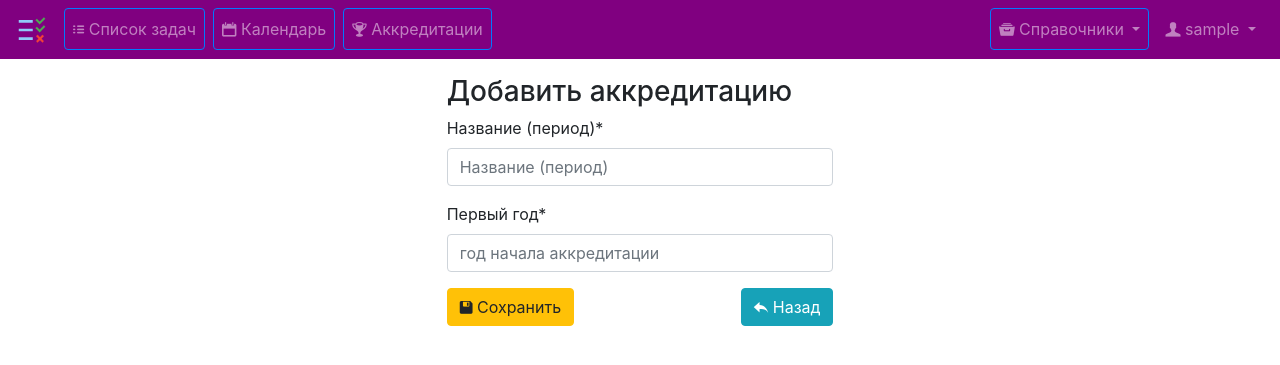
After one commit to Tur-4000/planer, a Django app: page /accredit/add/ in a window 1280 px wide. The commit adds this page. Shown: the top 365 px of the page. Run offline with Django 3.2, Linux system fonts and the light colour scheme; the visitor is signed in with stand-in values (Sample User, id 1); some libraries are stand-ins or nearby versions.

Commit message:
добавление аккредитации

```diff
--- a/planer/forms.py
+++ b/planer/forms.py
@@ -3,7 +3,7 @@ import datetime
 from django import forms
 from django.core.exceptions import ValidationError
 
-from .models import TodoList, Category, Employees, Referats
+from .models import TodoList, Category, Employees, Referats, Accredits
 
 
 class TaskForm(forms.ModelForm):
@@ -84,3 +84,14 @@ class ReferatForm(forms.ModelForm):
             'title': forms.TextInput(attrs={'placeholder': 'Название'}),
             'for_doctor': forms.CheckboxInput()
         }
+
+
+class AccreditForm(forms.ModelForm):
+
+    class Meta:
+        model = Accredits
+        fields = ['title', 'first_year']
+        widgets = {
+            'title': forms.TextInput(attrs={'placeholder': 'Название (период)'}),
+            'first_year': forms.NumberInput(attrs={'placeholder': 'год начала аккредитации'})
+        }
--- a/planer/models.py
+++ b/planer/models.py
@@ -177,7 +177,7 @@ class Accredits(models.Model):
     class Meta:
         verbose_name = 'Аккредитация'
         verbose_name_plural = 'Аккредитации'
-        ordering = ('first_year', )
+        ordering = ('-first_year', )
 
     def __str__(self):
         return f'{self.title}'
--- a/planer/urls.py
+++ b/planer/urls.py
@@ -21,4 +21,5 @@ urlpatterns = [
     path('referat/add/', views.referat_add, name='referat_add'),
     path('referat/edit/<int:referat_id>/', views.referat_edit, name='referat_edit'),
     path('accredits/list/', views.accredits_list, name='accredits_list'),
+    path('accredit/add/', views.accredit_add, name='accredit_add'),
 ]
--- a/planer/views.py
+++ b/planer/views.py
@@ -6,7 +6,7 @@ from django.contrib.auth.decorators import login_required
 from django.shortcuts import render, redirect, get_object_or_404
 from django.utils.safestring import mark_safe
 
-from .forms import TaskForm, TaskEndForm, CategoryForm, EmployeesForm, ReferatForm
+from .forms import TaskForm, TaskEndForm, CategoryForm, EmployeesForm, ReferatForm, AccreditForm
 from .models import TodoList, Category, Employees, Referats, Accredits
 from .utils import TaskCalendar
 
@@ -256,3 +256,18 @@ def accredits_list(request):
     accredits = Accredits.objects.all()
     context = {'title': title, 'today': today, 'accredits': accredits}
     return render(request, 'planer/accredits_list.html', context)
+
+
+@login_required
+def accredit_add(request):
+    title = 'Добавить аккредитацию'
+    today = date.today()
+    if request.method == 'POST':
+        form = AccreditForm(request.POST)
+        if form.is_valid():
+            form.save()
+            return redirect('accredits_list')
+    else:
+        form = AccreditForm()
+    context = {'title': title, 'today': today, 'form': form}
+    return render(request, 'planer/accredit.html', context)
--- /dev/null
+++ b/templates/planer/accredit.html
@@ -0,0 +1,29 @@
+{% extends 'base.html' %}
+
+{% load crispy_forms_tags %}
+
+{% block title %}
+  {{ block.super }} - {{ title }}
+{% endblock %}
+
+{% block content %}
+
+  <div class="container col-lg-4 col-md-6 col-sm-12 col-xs-12">
+    <h3>{{ title }}</h3>
+
+    <form method="post" class="">
+      {% csrf_token %}
+
+      {{ form|crispy }}
+
+      <div class="mt-1" role="group">
+        <button type="submit" class="btn btn-warning mr-auto">
+          <span class="icon icon-floppy"></span>
+          Сохранить</button>
+        <a href="{% url 'accredits_list' %}" class="btn btn-info float-right">
+          <span class="icon icon-reply"></span> Назад</a>
+      </div>
+    </form>
+  </div>
+
+{% endblock %}
--- a/templates/planer/accredits_list.html
+++ b/templates/planer/accredits_list.html
@@ -9,7 +9,7 @@
 
   <h1>{{ title }}</h1>
 
-  <a href="" class="btn btn-outline-primary mb-2">
+  <a href="{% url 'accredit_add' %}" class="btn btn-outline-primary mb-2">
     <span class="icon icon-plus-squared"></span>
     Добавить аккредитацию</a>
   <br>
```
Also changed, not shown: planer/migrations/0022_auto_20190324_2259.py (added).
